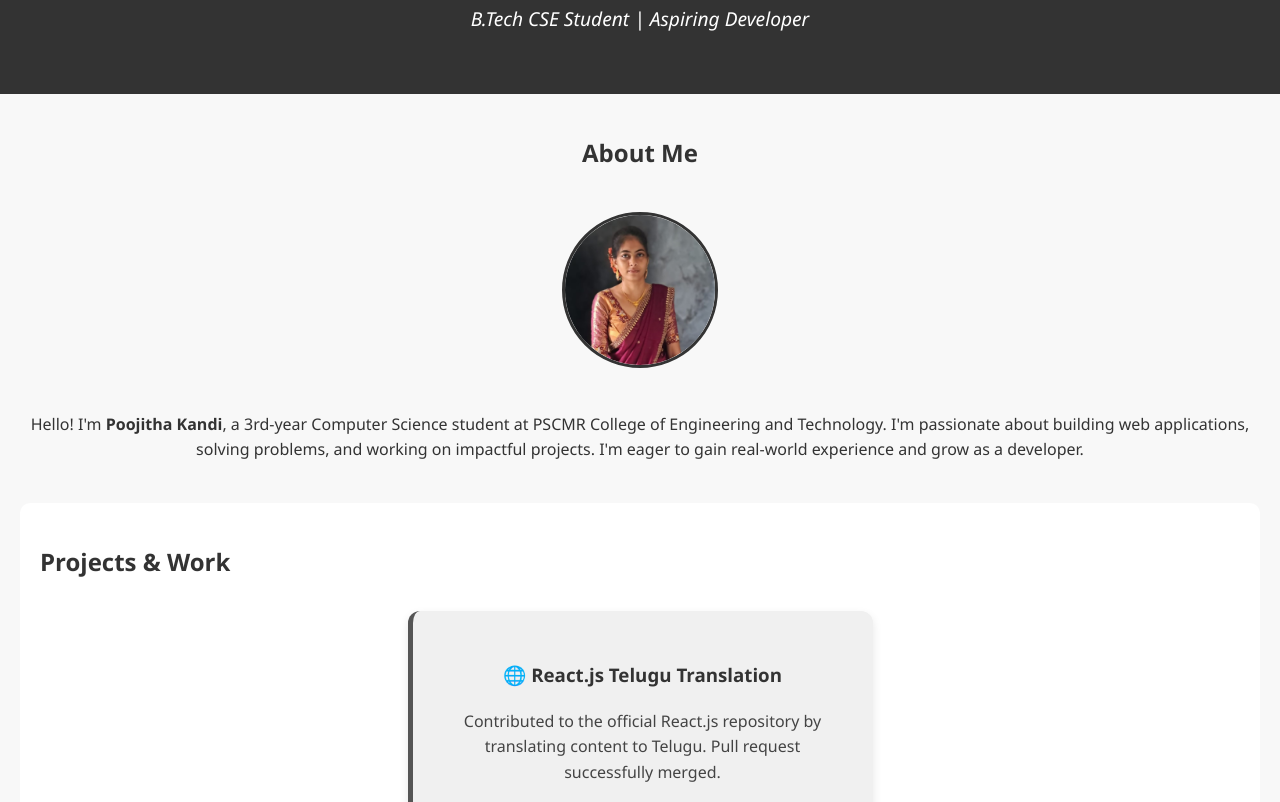
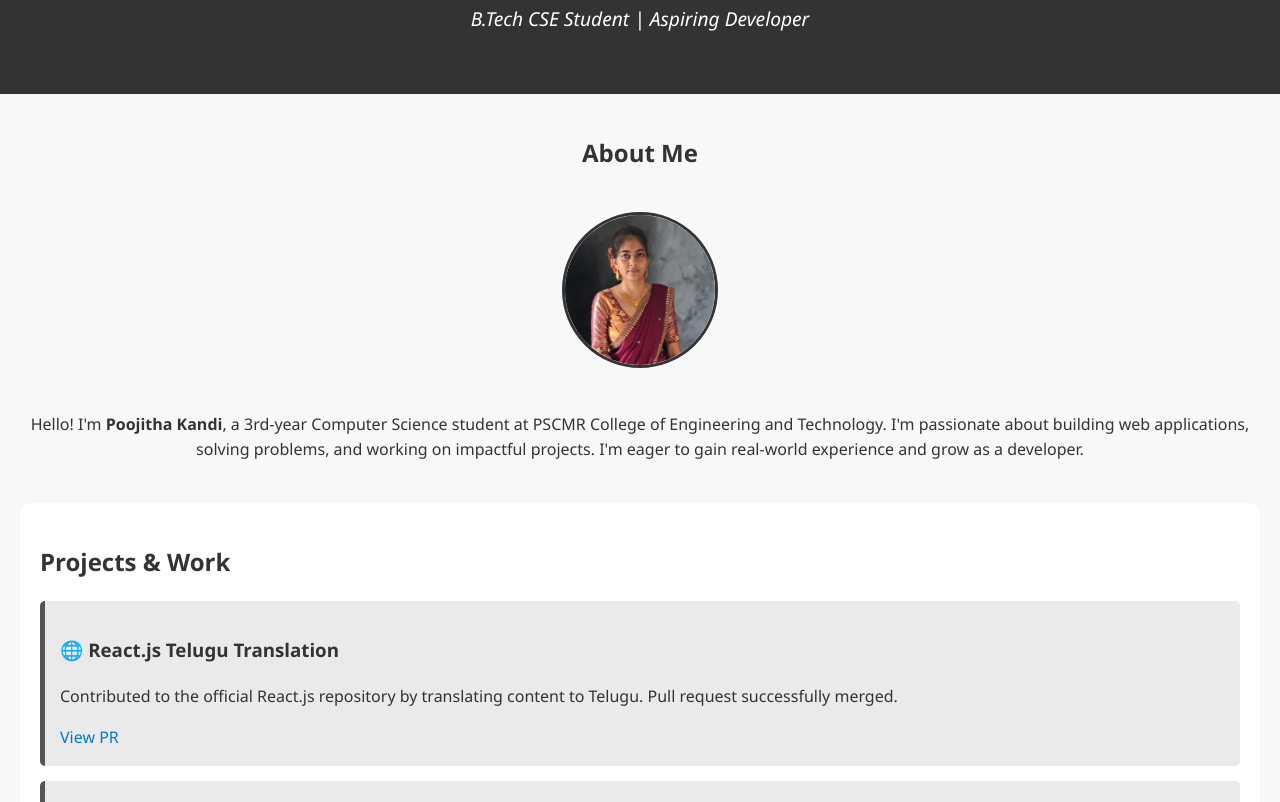
Before and after one commit to poojitha-kandi/poojitha-kandi.github.io, a plain HTML site: page index.html in a window 1280 px wide. Shown: the part 130-932 px from the top of the page. Drawn offline with Linux system fonts and the light colour scheme.

Commit message:
refactor: remove outdated project card styles and simplify design

```diff
--- a/styy.css
+++ b/styy.css
@@ -82,38 +82,3 @@ footer {
   text-align: center;
   padding: 10px 0;
 }
-
-.project-card {
-  padding: 30px;
-  background-color: #f0f0f0;
-  border-radius: 12px;
-  max-width: 400px;
-  margin: 30px auto;
-  text-align: center;
-  box-shadow: 0 4px 10px rgba(0, 0, 0, 0.1);
-}
-
-.project-card h2 {
-  font-size: 1.5rem;
-  margin-bottom: 10px;
-}
-
-.project-card p {
-  font-size: 1rem;
-  margin-bottom: 20px;
-  color: #444;
-}
-
-.project-card a {
-  display: inline-block;
-  padding: 10px 20px;
-  background-color: #e50914;
-  color: white;
-  text-decoration: none;
-  border-radius: 5px;
-  font-weight: bold;
-}
-
-.project-card a:hover {
-  background-color: #b00610;
-}
```
